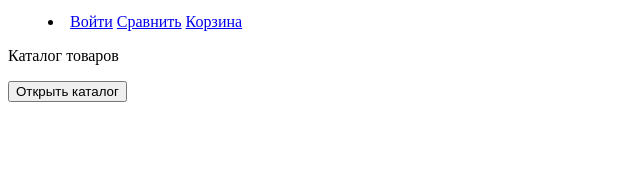
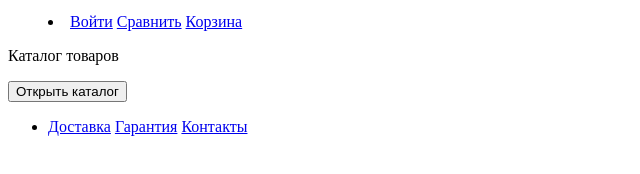
Before and after one commit to htmlacademy-htmlcss/2304065-device-37, a plain HTML site: page index.html in a window 1280 px wide. Shown: the part 50-224 px from the top of the page, without its empty margins (0-640 px from the left). Drawn offline with Linux system fonts and the light colour scheme.

Commit message:
Hfpvtxftn ['l'h

```diff
--- a/index.html
+++ b/index.html
@@ -32,8 +32,13 @@
             <span class="visually-hidden">Открыть каталог</span>
           </button>
         </div>
-
-
+        <ul class="navigation-list">
+          <li class="navigation-item">
+            <a class="navigation-link" href="#">Доставка</a>
+            <a class="navigation-link" href="#">Гарантия</a>
+            <a class="navigation-link" href="#">Контакты</a>
+          </li>
+        </ul>
       </nav>
       <!--Здесь будет хэдэр-->
     </header>
```
